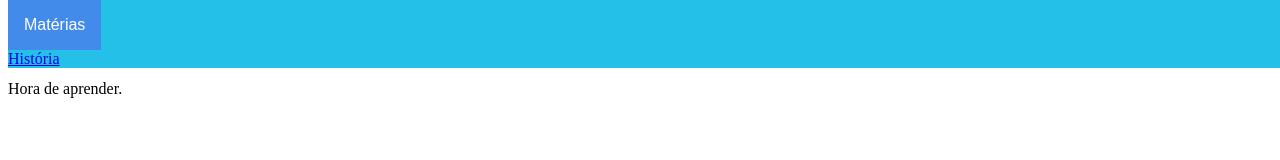
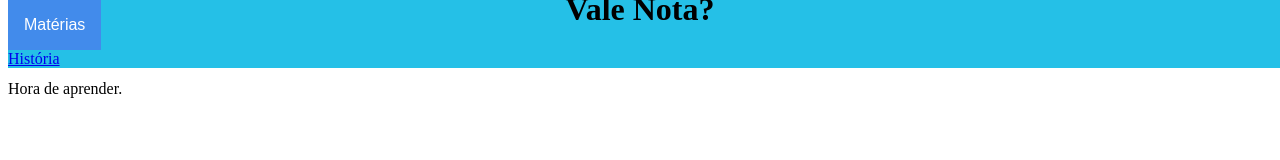
Before and after one commit to rafaminari/rafaminari.github.io, a plain HTML site: page index.html in a window 1280 px wide. Drawn offline with Linux system fonts and the light colour scheme.

Commit message:
fixing Title's posititioning

```diff
--- a/styles.css
+++ b/styles.css
@@ -14,6 +14,8 @@ li {
 
 h1{
     text-align: center;
+    position: relative;
+    bottom: 30px;
 }
 
 li a{
```
